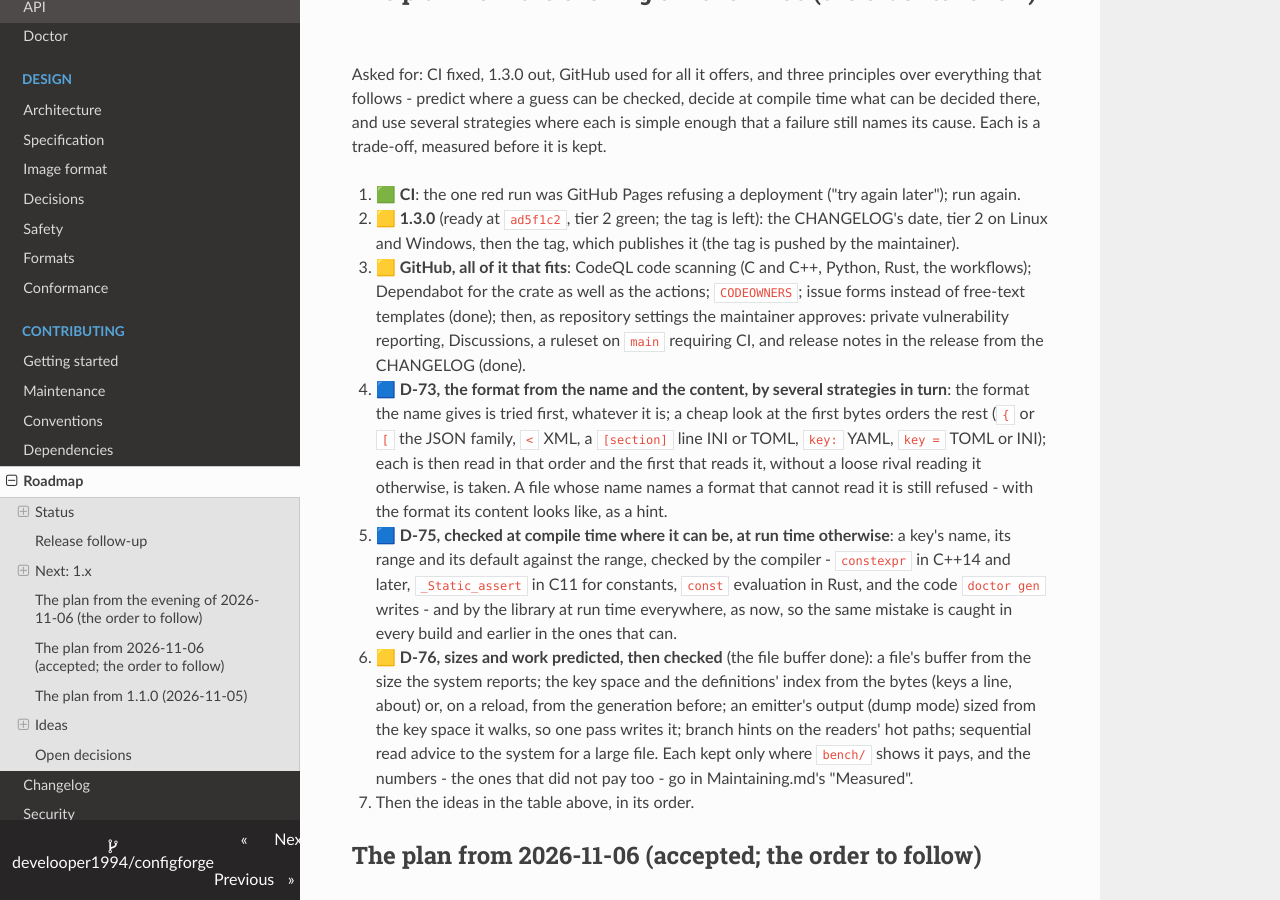
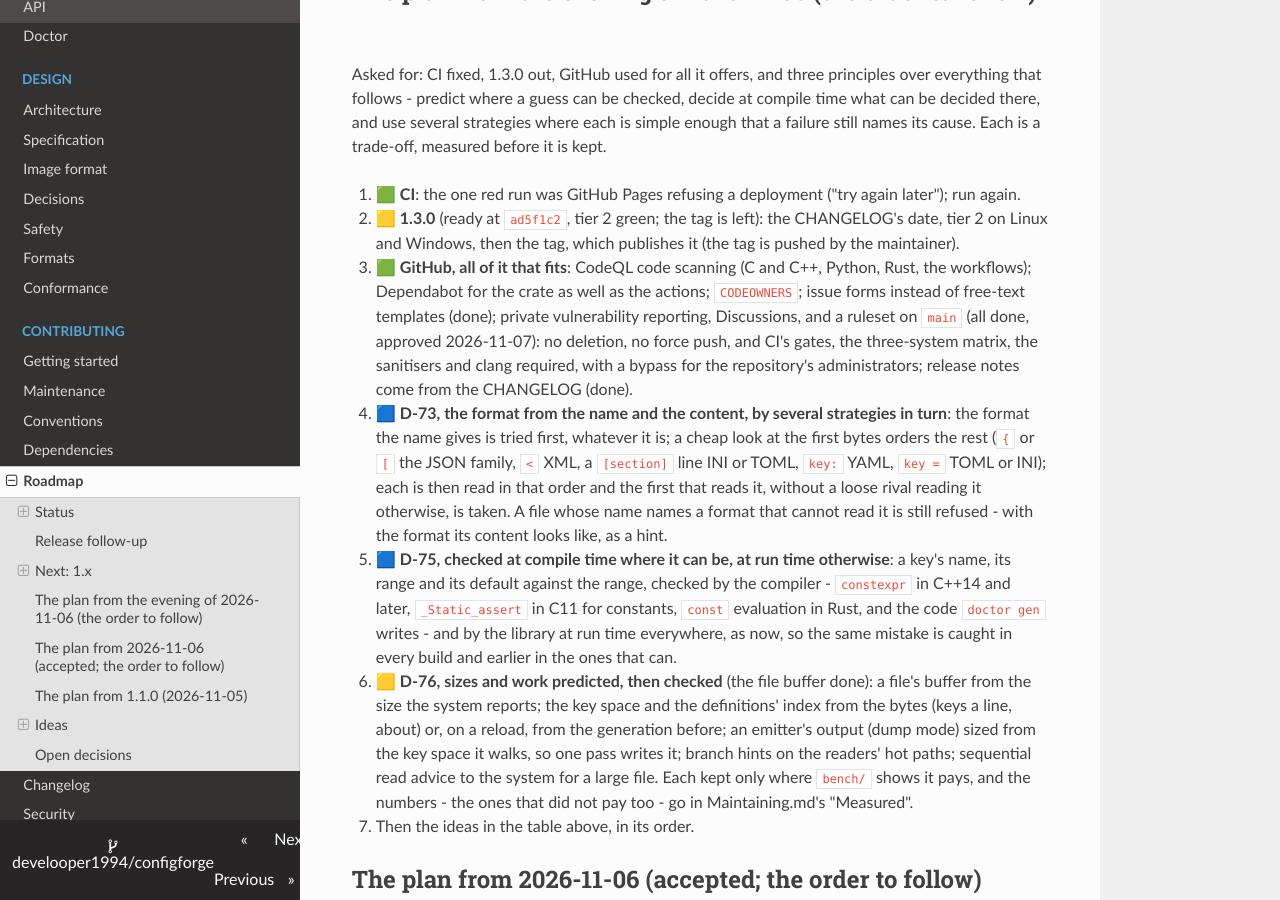
Before and after one commit to develooper1994/configforge, an MkDocs documentation site: the page built from docs/Roadmap.md, in a window 1280 px wide and 900 px high, scrolled down 3901 px. Built offline with MkDocs 1.6.1, drawn with Linux system fonts in a browser that asks for light colours.

Commit message:
GitHub settings on: private vulnerability reporting, Discussions, a ruleset on main
main cannot be deleted or force-pushed, and a change needs CI's gates, the matrix on three systems, the sanitisers and clang; administrators keep a bypass.

```diff
--- a/docs/Roadmap.md
+++ b/docs/Roadmap.md
@@ -58,7 +58,7 @@ beside what is not.
 | ⬜ | 2.0: what the sizing modes break, once | plan item 10 |
 | 🟨 | Sizes and work predicted, then checked: a file's first buffer done | D-76, plan of the evening |
 | 🟦 | Checks at compile time where they can be, at run time always | D-75, plan of the evening |
-| 🟨 | GitHub used for all it offers that fits | plan of the evening |
+| 🟩 | GitHub used for all it offers that fits | plan of the evening |
 
 ## Release follow-up
 
@@ -172,12 +172,14 @@ names its cause. Each is a trade-off, measured before it is kept.
    ("try again later"); run again.
 2. 🟨 **1.3.0** (ready at `ad5f1c2`, tier 2 green; the tag is left): the CHANGELOG's date, tier 2 on Linux and Windows, then
    the tag, which publishes it (the tag is pushed by the maintainer).
-3. 🟨 **GitHub, all of it that fits**: CodeQL code scanning (C and C++,
+3. 🟩 **GitHub, all of it that fits**: CodeQL code scanning (C and C++,
    Python, Rust, the workflows); Dependabot for the crate as well as the
    actions; `CODEOWNERS`; issue forms instead of free-text templates (done);
-   then, as repository settings the maintainer approves: private
-   vulnerability reporting, Discussions, a ruleset on `main` requiring
-   CI, and release notes in the release from the CHANGELOG (done).
+   private vulnerability reporting, Discussions, and a ruleset on
+   `main` (all done, approved 2026-11-07): no deletion, no force push,
+   and CI's gates, the three-system matrix, the sanitisers and clang
+   required, with a bypass for the repository's administrators; release
+   notes come from the CHANGELOG (done).
 4. 🟦 **D-73, the format from the name and the content, by several
    strategies in turn**: the format the name gives is tried first,
    whatever it is; a cheap look at the first bytes orders the rest
```
